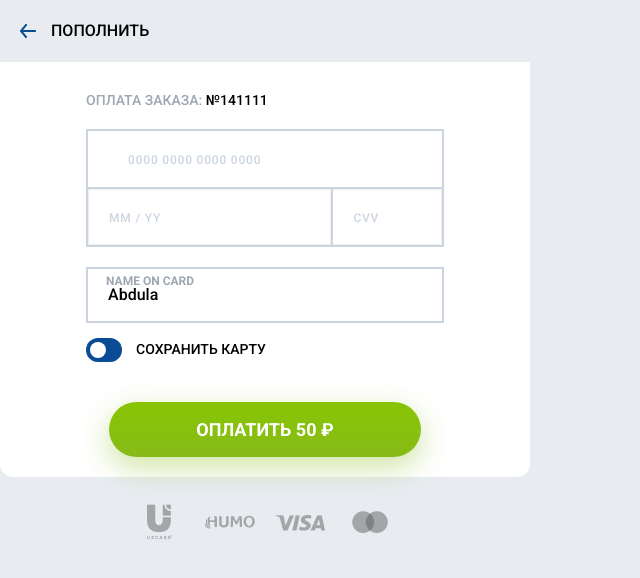
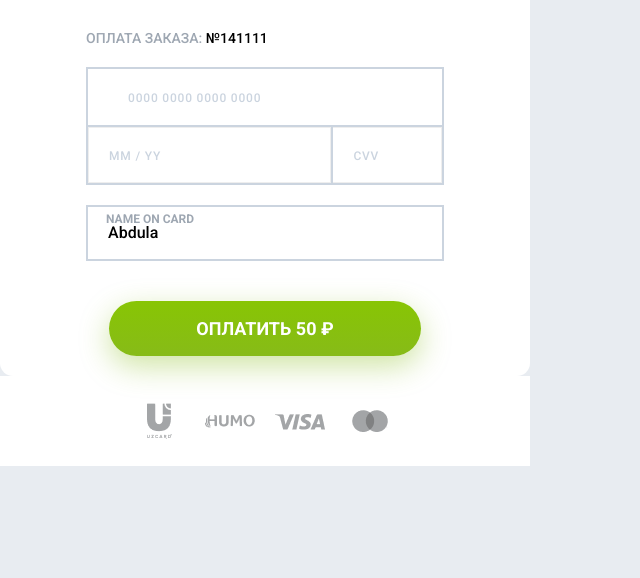
Before and after one commit to Maagikus/form, a Next.js app: page / in a window 1280 px wide. Shown: the top 578 px of the page, without its empty margins (0-640 px from the left). Built offline with nearby package versions, Linux system fonts and the light colour scheme.

Commit message:
fix problem

```diff
--- a/src/pages/index.js
+++ b/src/pages/index.js
@@ -161,9 +161,9 @@ export default function Home() {
       </Head>
       <div class="payment">
         <div class="payment__wrapper">
-          <div class="payment__header">
+          {/* <div class="payment__header">
             <h2 className="payment__title">пополнить</h2>
-          </div>
+          </div> */}
           <div class="payment__body body-payment">
             <h2 class="body-payment__title">
               Оплата заказа: <span>№{reference}</span>
@@ -308,7 +308,7 @@ export default function Home() {
                     <div class="form-payment__error">{cardHolderError}</div>
                   )}
                 </div>
-                <div class="body-payment__checkbox checkbox">
+                {/* <div class="body-payment__checkbox checkbox">
                   <input
                     id="c_1"
                     data-error="Ошибка"
@@ -320,7 +320,7 @@ export default function Home() {
                   <label for="c_1" class="checkbox__label">
                     <span class="checkbox__text">Сохранить карту</span>
                   </label>
-                </div>
+                </div> */}
               </div>
               <button
                 disabled={!formValid}
--- a/src/servise/validation.servise.js
+++ b/src/servise/validation.servise.js
@@ -16,7 +16,7 @@ export class CardValidationServise {
     return regex.test(expiryDate);
   };
   isCardHolderValid = (cardHolder) => {
-    const regex = /^[a-zA-Z\s]*$/;
+    const regex = /^[a-zA-Zа-яА-Я\s]*$/;
     return regex.test(cardHolder) && cardHolder.length >= 2;
   };
   getCardType = (cardNumber) => {
--- a/src/styles/globals.scss
+++ b/src/styles/globals.scss
@@ -754,6 +754,7 @@ textarea.input {
 
 .footer-payment {
 	padding: 20px 0px 20px 0px;
+	background-color: #fff;
 
 	@media (max-width:$mobile) {
 		background: #E8ECF1;
```
